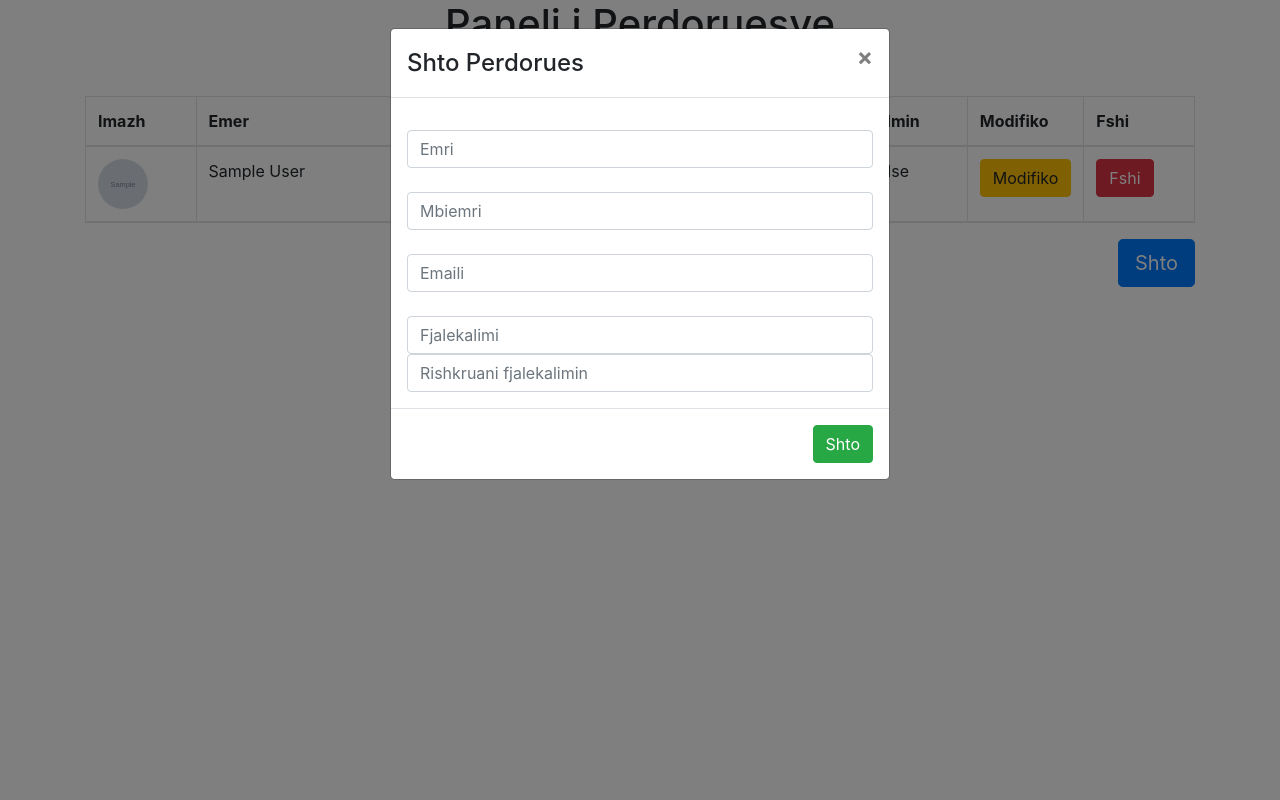
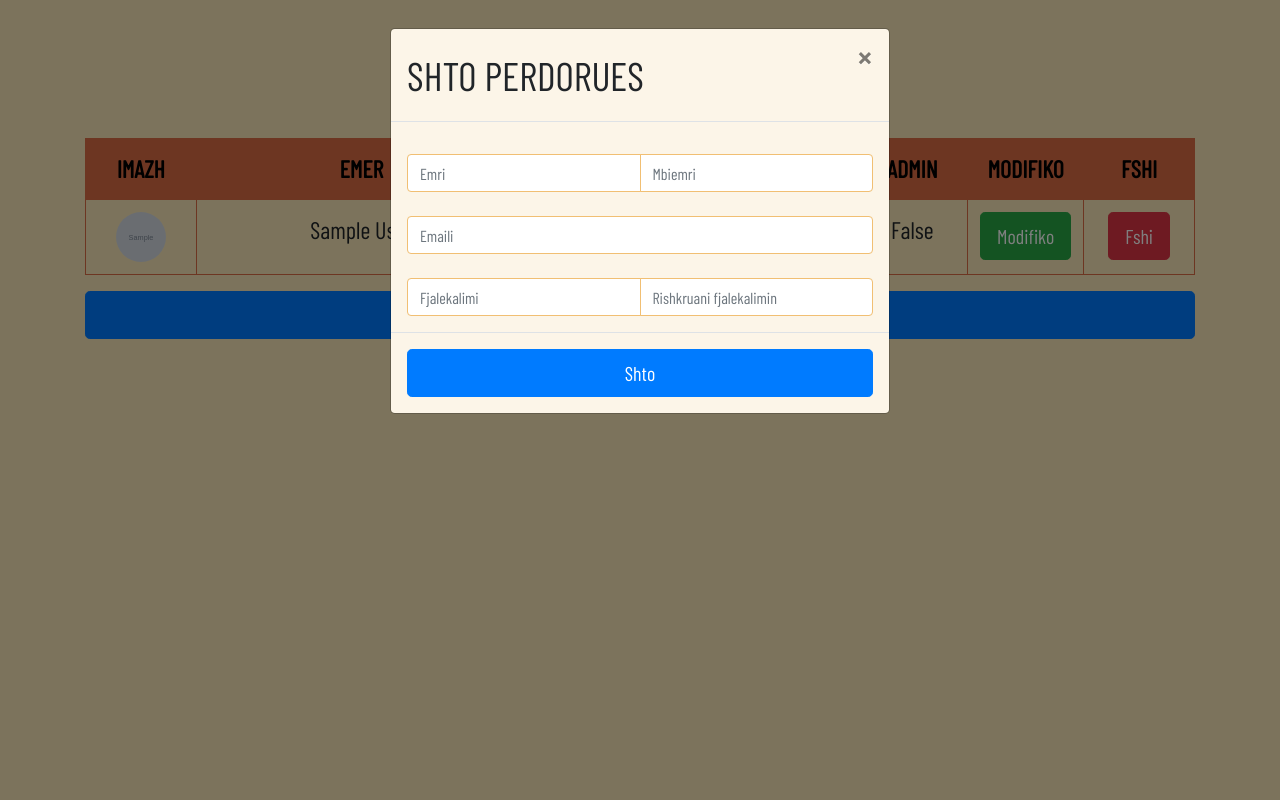
Before and after one commit to h-kevin/Ave-Cesare, a PHP site: page /pages/admin_panel.html in a window 1280 px wide, after a click on "Shto". Run offline with PHP 8.4, Linux system fonts and the light colour scheme; tables that the repository leaves empty or names only in its code hold one stand-in row (values such as "Sample post"); grey boxes marked "Sample" are stand-in pictures; data that the repository does not hold is empty.

Commit message:
added css to admin profile, added user interface features

```diff
--- /dev/null
+++ b/css/admin_panel.css
@@ -0,0 +1,72 @@
+
+body {
+    background-color: rgb(248, 231, 185);
+}
+
+#user_data {
+    border-collapse: collapse;
+  }
+
+ #user_data th {
+    border: 1px solid rgb(218, 108, 68);
+    background-color: rgb(218, 108, 68);
+    font-family: 'Barlow Condensed', serif;
+    color: black;
+    font-size: x-large;
+    text-align: center;
+  }
+
+#user_data td {
+    border: 1px solid rgb(218, 108, 68);
+    font-family: 'Barlow Condensed', serif;
+    font-size: x-large;
+    text-align: center;
+}
+
+#user_data tr:hover {background-color: #f1bf73;}
+
+#titulli {
+    padding-top: 30px;
+    justify-content: center;
+    color: black;
+    letter-spacing: 2px;
+    font-size: 50px;
+    font-family: 'Barlow Condensed', serif;
+}
+
+#add_button {
+    font-family: 'Barlow Condensed', serif;
+}
+
+.modal-content {
+    background-color: #fcf5e8;
+}
+
+#add, #update_mod, #delete_mod{
+    font-family: 'Barlow Condensed', serif;
+}
+
+.modal-title {
+    font-family: 'Barlow Condensed', serif;
+    font-size: 40px;
+}
+
+#modal_msgAd, #modal_msgUp, #modal_msgDel {
+    text-align: center;
+    font-family: 'Barlow Condensed', serif;
+}
+
+.form-control {
+    border-color:  #f1bf73;
+    font-family: 'Barlow Condensed', serif;
+}
+
+.radio {
+    font-family: 'Barlow Condensed', serif;
+    font-size: large;
+    text-align: center;
+}
+
+#kuti {
+    margin-bottom: 30px;
+}
--- a/pages/admin_panel.html
+++ b/pages/admin_panel.html
@@ -10,19 +10,21 @@
         <link rel="icon" type="image/png" href="../img/favicon.png" />
         <link rel="stylesheet" type="text/css" href="../css/index.css" />
         <link href="https://fonts.googleapis.com/icon?family=Material+Icons" rel="stylesheet" />
+        <link rel="stylesheet" type="text/css" href="../css/admin_panel.css" />
+        <link rel="stylesheet" href="https://fonts.googleapis.com/css?family=Barlow+Condensed">
     </head>
 
     <body>
 
-    <div class="container box">
-        <h1 class="container text-center mb-5">Paneli i Perdoruesve</h1>
+    <div class="container box justify-content-center" id="kuti">
+        <h1 id="titulli" class="container text-center mb-5">PANELI I PERDORUESVE</h1>
 
         <div id="tblHolder" class="table-responsive">
 
         </div>
 
         <div class="table-responsive text-right">
-        <button type="button" id="add_button" data-target="#userModalAdd" data-toggle="modal" class="btn btn-primary btn-lg align-self-end">Shto</button>
+        <button type="button" id="add_button" data-target="#userModalAdd" data-toggle="modal" class="btn btn-primary btn-lg btn-block justify-content-center">Shto</button>
         </div>
     </div>
 
@@ -36,29 +38,33 @@
 </html>
 
           <div class="modal fade" id="userModalAdd">
-           <div class="modal-dialog">
+           <div class="modal-dialog" id="userModalDialog">
              <div class="modal-content">
                 <div class="modal-header">
-                <h4 class="modal-title">Shto Perdorues</h4>
+                <h4 class="modal-title">SHTO PERDORUES</h4>
                 <button type="button" class="close" data-dismiss="modal">&times;</button>
                 </div>
 
                     <div class="modal-body">
                     <p id="modal_msgAd"></p>
                     <form>
+                        <div class="input-group">
                             <input type="text" name="name" id="name_add" class="form-control" placeholder="Emri" />
-                    <br>
                             <input type="text" name="surname" id="surname_add" class="form-control" placeholder="Mbiemri" />
+                        </div>
                     <br>
                         <input type="email" name="email" id="email_add" class="form-control" placeholder="Emaili" />
                     <br>
+                        <div class="input-group">
                             <input type="password" name="pass1" id="pass1_add" class="form-control" placeholder="Fjalekalimi" />
                             <input type="password" name="pass2" id="pass2_add" class="form-control" placeholder="Rishkruani fjalekalimin" />
+                        </div>
+
                     </form>
                     </div>
 
                 <div class="modal-footer">
-                <button type="button" name="add" id="add" class="btn btn-success">Shto</button>
+                <button type="button" name="add" id="add" class="btn btn-block btn-lg btn-primary">Shto</button>
                 </div>
              </div>
            </div>
@@ -68,33 +74,48 @@
             <div class="modal-dialog">
               <div class="modal-content">
                  <div class="modal-header">
-                 <h4 class="modal-title">Modifiko Perdoruesin</h4>
+                 <h4 class="modal-title">MODIFIKO PERDORUESIN</h4>
                  <button type="button" class="close" data-dismiss="modal">&times;</button>
                  </div>
 
                      <div class="modal-body">
                      <p id="modal_msgUp"></p>
                      <form>
+                        <div class="input-group">
                             <input type="text" name="name" id="name_up" class="form-control" placeholder="Emri" />
+                            <input type="text" name="surname" id="surname_up" class="form-control" placeholder="Mbiemri" />
+                        </div>
                         <br>
-                         <input type="text" name="surname" id="surname_up" class="form-control" placeholder="Mbiemri" />
-                     <br>
-                     <label>Lloji i perdoruesit</label>
-                     <br>
-                     <div class="radio">
-                         <label>
-                             <input type="radio" name="user_type" id="user" value="user">User
+                        <label style="font-family: 'Barlow Condensed', serif;">Lloji i perdoruesit:</label>
+                        <div class="radio btn-group btn-block btn-group-toggle" data-toggle="buttons">
+                        <label class="btn btn-primary col-6">
+                          <input type="radio" name="user_type" id="user" autocomplete="off" value="user">User
                         </label>
-                         <label>
-                             <input type="radio" name="user_type" id="admin" value="admin">Admin
+                        <label class="btn btn-primary col-6">
+                          <input type="radio" name="user_type" id="admin" autocomplete="off" value="admin">Admin
                         </label>
                       </div>
                      </form>
                      </div>
 
                  <div class="modal-footer">
-                 <button type="button" name="update" id="update_mod" class="btn btn-success">Modifiko</button>
+                 <button type="button" name="update" id="update_mod" class="btn btn-block btn-lg btn-success">Modifiko</button>
                  </div>
               </div>
             </div>
            </div>
+
+           <div class="modal fade" id="userModalDelete">
+            <div class="modal-dialog">
+              <div class="modal-content">
+                 <div class="modal-header">
+                 <h4 class="modal-title">JENI TE SIGURTE?</h4>
+                 <button type="button" class="close" data-dismiss="modal">&times;</button>
+                 </div>
+                    <div class="modal-body">
+                        <p id="modal_msgDel"></p>
+                        <button type="button" name="delete" id="delete_mod" class="btn btn-block btn-lg btn-danger">Fshi perfundimisht</button>
+                    </div>
+              </div>
+            </div>
+           </div>
--- a/php/delete_user.php
+++ b/php/delete_user.php
@@ -18,7 +18,7 @@
         $result = $stmt->execute();
 
         if($result){
-        echo 'Perdoruesi u fshi!';
+        echo 'Perdoruesi u fshi me sukses!';
         }
         else{
             echo 'Error: perdoruesi nuk u fshi';
--- a/php/get_users.php
+++ b/php/get_users.php
@@ -2,15 +2,15 @@
 
     require_once('db_connect.php');
 
-    echo '<table id="user_data" class="table table-bordered table-striped">';
+    echo '<table id="user_data" class="table table-bordered table-responsive">';
     echo '<thead>';
     echo '<tr>';
-    echo '<th width="10%">Imazh</th>';
-    echo '<th width="30%">Emer</th>';
-    echo '<th width="30%">Mbiemer</th>';
-    echo '<th width="10%">Admin</th>';
-    echo '<th width="10%">Modifiko</th>';
-    echo '<th width="10%">Fshi</th>';
+    echo '<th width="10%">IMAZH</th>';
+    echo '<th width="30%">EMER</th>';
+    echo '<th width="30%">MBIEMER</th>';
+    echo '<th width="10%">ADMIN</th>';
+    echo '<th width="10%">MODIFIKO</th>';
+    echo '<th width="10%">FSHI</th>';
 
     $query = "SELECT * FROM User";
 
@@ -39,8 +39,8 @@
     else{
     echo '<td>False</td>';
     }
-    echo '<td><button type="button" name="update" id="'.$row["id"].'" data-target="#userModalUpdate" data-toggle="modal" class="btn btn-warning btn-xs update">Modifiko</button></td>';
-    echo '<td><button type="button" name="delete" id="'.$row["id"].'" class="btn btn-danger btn-xs delete">Fshi</button></td>';
+    echo '<td><button type="button" name="update" id="'.$row["id"].'" data-target="#userModalUpdate" data-toggle="modal" class="btn btn-success btn-lg update">Modifiko</button></td>';
+    echo '<td><button type="button" name="delete" id="'.$row["id"].'" data-target="#userModalDelete" data-toggle="modal" class="btn btn-danger btn-lg delete">Fshi</button></td>';
     echo '</tr>';
     }
 
```
Also changed, not shown: js/admin_panel.js (+34 -26 lines). Lines whose indentation alone changed are shown as unchanged.
